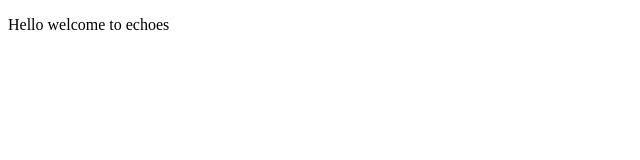
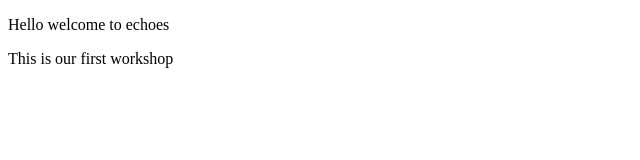
Before and after one commit to sayam-monga/demo, a plain HTML site: page index.html in a window 1280 px wide. Shown: the whole page, without its empty margins (0-640 px from the left). Drawn offline with Linux system fonts and the light colour scheme.

Commit message:
this is our first commit in b1 branch

```diff
--- a/index.html
+++ b/index.html
@@ -7,5 +7,6 @@
 </head>
 <body>
     <p>Hello welcome to echoes</p>
+    <p>This is our first workshop</p>
 </body>
 </html>
```
